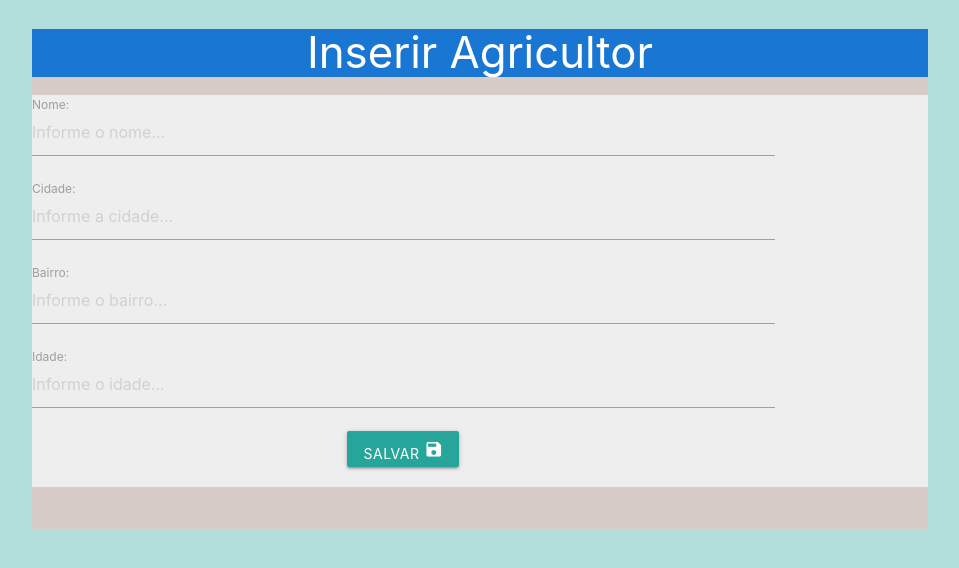
After one commit to arcamolesi/lpphpadst126, a PHP site: page /frminsagricultor.php in a window 1280 px wide. The commit adds this page. Shown: the top 568 px of the page, without its empty margins (160-1119 px from the left). Run offline with PHP 8.4, Linux system fonts and the light colour scheme.

Commit message:
Atualização Inserir Agricultor
Atualização Inserir Agricultor

```diff
--- /dev/null
+++ b/VIEW/AGRICULTOR/frminsagricultor.php
@@ -0,0 +1,61 @@
+<!DOCTYPE html>
+<html lang="pt-br">
+
+<head>
+    <meta charset="UTF-8">
+    <meta name="viewport" content="width=device-width, initial-scale=1.0">
+
+    <!-- Compiled and minified CSS -->
+    <link rel="stylesheet" href="https://cdnjs.cloudflare.com/ajax/libs/materialize/1.0.0/css/materialize.min.css">
+
+    <!-- Compiled and minified JavaScript -->
+    <script src="https://cdnjs.cloudflare.com/ajax/libs/materialize/1.0.0/js/materialize.min.js"></script>
+
+    <!--para usar icones na página -->
+    <link href="https://fonts.googleapis.com/icon?family=Material+Icons" rel="stylesheet">
+
+    <title>Inserir Agricultor</title>
+</head>
+
+<body class="teal lighten-4">
+    <div class="container brown lighten-4 col s12">
+        <h3 class="center blue darken-2 white-text col s12">
+            Inserir Agricultor
+        </h3>
+        <div class="grey lighten-3 black-text col s10">
+            <form action="opinsagricultor.php" method="POST" class="row">
+
+                <div class="input-field col s10">
+                    <input type="text" id="nome" name="nome" placeholder="Informe o nome...">
+                    <label for="labelNome">Nome: </label>
+                </div>
+
+                <div class="input-field col s10">
+                    <input type="text" id="cidade" name="cidade" placeholder="Informe a cidade...">
+                    <label for="labelCidade">Cidade: </label>
+                </div>
+
+                <div class="input-field col s10">
+                    <input type="text" id="bairro" name="bairro" placeholder="Informe o bairro...">
+                    <label for="labelBairro">Bairro: </label>
+                </div>
+
+                <div class="input-field col s10">
+                    <input type="text" id="idade" name="idade" placeholder="Informe o idade...">
+                    <label for="labelIdade">Idade: </label>
+                </div>
+
+                <div class="row center col s10">
+                    <button class="btn waves-effect waves-light" type="submit" name="btsalvar">
+                        Salvar  <i class="material-icons">save</i>
+                    </button>
+                </div>
+
+            </form>
+
+        </div>
+         <br>
+    </div>
+</body>
+
+</html>
```
Also changed, not shown: DAL/agricultor.php (+19 -8 lines), VIEW/AGRICULTOR/lstagricultor.php (+17 -2 lines), VIEW/AGRICULTOR/opinsagricultor.php (added, +17 -0 lines).
